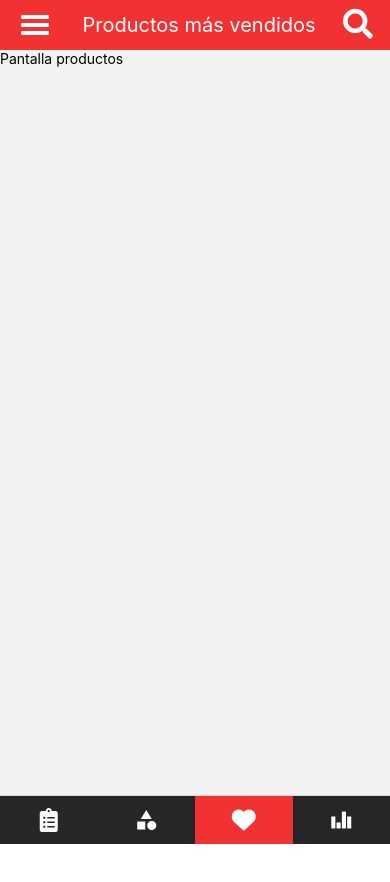
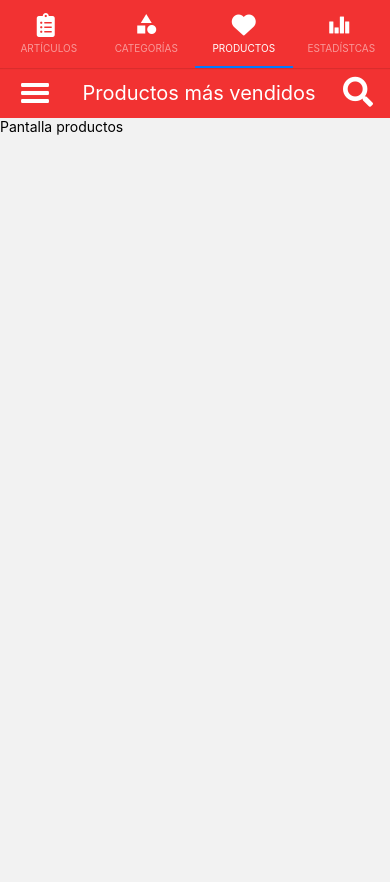
Before and after one commit to SebAcosta/Soft-spot, a React Native app: screen /Productos in a window 390 px wide. Shown: the top 882 px of the page. Before the commit the page ends 844 px from the top, so only its background shows below. Built offline with nearby package versions, Linux system fonts and the light colour scheme.

Commit message:
Changed bottom navigator to top navigator

```diff
--- a/Screens/Articulos.js
+++ b/Screens/Articulos.js
@@ -9,7 +9,6 @@ import { AntDesign,Entypo } from '@expo/vector-icons';
 const Articulos = (props) =>{
 	return (
 		<View style={styles.container}>
-			<Header productInfo={'Artículos'}/>
 			<View style={styles.listContainer}>
 				<FlatList
 					data={PRODUCTS}
--- a/components/ProductCard.js
+++ b/components/ProductCard.js
@@ -1,5 +1,5 @@
 import React, { useState } from 'react';
-import { StyleSheet, View, Text, Image, Dimensions} from "react-native";
+import { StyleSheet, View, Text, Image, Dimensions, TouchableWithoutFeedback } from "react-native";
 import TouchableCmp from "./UI/TouchableCmp";
 import { Entypo } from '@expo/vector-icons';
 import Modal from "react-native-modal";
@@ -7,16 +7,16 @@ import modal from "./modal"
 
 const ProductCard = (props) => {
 	const [isModalVisible, setModalVisible] = useState(false);
-	const modal = () =>{
+	const modal = () => {
 		setModalVisible(true);
 	}
-	return(
+	return (
 		<View>
 			<View style={styles.card0}>
 				<TouchableCmp onClick={modal}>
 					<View style={styles.card}>
 						<View style={styles.card2}>
-							<Image source={{uri: props.productInfo.img}} style={styles.image}/>
+							<Image source={{ uri: props.productInfo.img }} style={styles.image} />
 						</View>
 						<View style={styles.card3}>
 							<View style={styles.card4}>
@@ -28,14 +28,21 @@ const ProductCard = (props) => {
 							<Text style={styles.text2}>{props.productInfo.etiquetas}</Text>
 						</View>
 						<View style={styles.card5}>
-							<Entypo name="dots-three-vertical" size={30} color={"black"}/>
+							<Entypo name="dots-three-vertical" size={30} color={"black"} />
 						</View>
 					</View>
 				</TouchableCmp>
 			</View>
-			<Modal isVisible={isModalVisible} onRequestClose={()=>setModalVisible(false)}>
+			<Modal isVisible={isModalVisible} onRequestClose={() => setModalVisible(false)}>
+				<TouchableWithoutFeedback onPress={() => setModalVisible(false)}>
+					<View style={styles.notModal}>
+
+					</View>
+				</TouchableWithoutFeedback>
 				<View style={styles.modal}>
+					<View>
 						<Text>I am the modal content!</Text>
+					</View>
 				</View>
 			</Modal>
 		</View>
@@ -43,16 +50,16 @@ const ProductCard = (props) => {
 }
 export default ProductCard;
 
-const styles= StyleSheet.create({
+const styles = StyleSheet.create({
 	card0: {
 		width: '85%',
-        marginHorizontal:'7.5%',
-        height:Dimensions.get('window').height * 0.18,
-        borderRadius:10,
-        overflow:'hidden',
+		marginHorizontal: '7.5%',
+		height: Dimensions.get('window').height * 0.18,
+		borderRadius: 10,
+		overflow: 'hidden',
 		backgroundColor: '#D9D9D9',
-        marginBottom:1,
-		  marginTop:20,
+		marginBottom: 1,
+		marginTop: 20,
 
 		shadowColor: "#000",
 		shadowOffset: {
@@ -66,60 +73,64 @@ const styles= StyleSheet.create({
 	},
 	card: {
 		width: '100%',
-        height:Dimensions.get('window').height * 0.18,
-        borderRadius:10,
-        overflow:'hidden',
+		height: Dimensions.get('window').height * 0.18,
+		borderRadius: 10,
+		overflow: 'hidden',
 		backgroundColor: '#D9D9D9',
-		flexDirection:'row'
+		flexDirection: 'row'
 	},
 	image: {
-        width:'100%',
-        height:'100%',
-        resizeMode:'cover',
+		width: '100%',
+		height: '100%',
+		resizeMode: 'cover',
 	},
-    text:{
+	text: {
 		color: 'black',
 		fontSize: 23,
-        textAlign:'center',
-		  fontWeight:'bold',
-		  paddingTop:10
+		textAlign: 'center',
+		fontWeight: 'bold',
+		paddingTop: 10
 	},
-    text2:{
+	text2: {
 		color: 'black',
 		fontSize: 20,
-        textAlign:'left',
-		  paddingLeft:15,
-		  marginTop:7
+		textAlign: 'left',
+		paddingLeft: 15,
+		marginTop: 7
 	},
-    text3:{
+	text3: {
 		color: '#F23232',
 		fontSize: 20,
-        textAlign:'left',
-		  paddingLeft:15,
-		  marginTop:7
+		textAlign: 'left',
+		paddingLeft: 15,
+		marginTop: 7
 	},
-	 card2:{
+	card2: {
 		width: '30%',
-		height:'100%',
+		height: '100%',
 	},
-	 card3:{
-		width:'60%',
+	card3: {
+		width: '60%',
 	},
-	 card4:{
-		flexDirection:'row',
-		justifyContent:'space-between',
-		paddingHorizontal:10,
-		width:'90%'
+	card4: {
+		flexDirection: 'row',
+		justifyContent: 'space-between',
+		paddingHorizontal: 10,
+		width: '90%'
 	},
-	 card5:{
-		marginTop:15
+	card5: {
+		marginTop: 15
 	},
-	 modal:{
-		height:Dimensions.get('window').height*0.2,
-		width:Dimensions.get('window').width,
-		backgroundColor:'red',
-		marginLeft:-20,
-		marginTop:Dimensions.get('window').height*0.8,
-		borderRadius:10
+	modal: {
+		height: Dimensions.get('window').height * 0.2,
+		width: Dimensions.get('window').width,
+		backgroundColor: 'red',
+		marginLeft: -20,
+		borderRadius: 10
+	},
+	notModal: {
+		height: Dimensions.get('window').height * 0.8,
+		width: Dimensions.get('window').width,
+		marginLeft: -20,
 	}
 })
--- a/components/header2.js
+++ b/components/header2.js
@@ -1,7 +1,7 @@
 import { Dimensions, StyleSheet, Text, View, StatusBar } from 'react-native';
 import { Entypo,FontAwesome5,AntDesign } from '@expo/vector-icons';
 
-export default function header2(props) {
+export default function Header2(props) {
   return (
 		<View style={styles.container}>
 			<StatusBar
--- a/navigation/MainNavigator.js
+++ b/navigation/MainNavigator.js
@@ -1,4 +1,4 @@
-import { createBottomTabNavigator } from '@react-navigation/bottom-tabs';
+import { createMaterialTopTabNavigator  } from '@react-navigation/material-top-tabs';
 import {createStackNavigator} from '@react-navigation/stack';
 import { NavigationContainer } from '@react-navigation/native';
 import React from 'react';
@@ -10,8 +10,10 @@ import Estadisticas from '../Screens/Estadisticas';
 import EditarArticulo from '../Screens/EditarArticulo';
 import AgregarArticulo from '../Screens/AgregarArticulo';
 import AgregarCategoria from '../Screens/AgregarCategoria';
+import Header2 from '../components/header2';
+import header from '../components/header';
 
-const Tab = createBottomTabNavigator();
+const Tab = createMaterialTopTabNavigator();
 const Stack = createStackNavigator();
 
 export const StackNavigator = () =>{
@@ -41,16 +43,18 @@ export const StackNavigator = () =>{
 
 const TabNavigator = () =>{
 	return(
-		<Tab.Navigator screenOptions={{tabBarShowLabel:false,tabBarActiveBackgroundColor:'#F23232',
-		tabBarInactiveBackgroundColor:'#262626',headerShown:false}}>
+		<Tab.Navigator  initialRouteName="Artículos" screenOptions={{tabBarActiveTintColor: 'white',
+        tabBarLabelStyle: { fontSize: 10 },
+        tabBarStyle: { backgroundColor: '#F23232' },}}>
 			<Tab.Screen name="Artículos" component={Articulos} options={{
-				tabBarIcon:({focused})=><FontAwesome5 name="clipboard-list" size={24} color={"white"} />
+				tabBarIcon:()=><FontAwesome5 name="clipboard-list" size={24} color={"white"}
+				/>,
 			}}/>
 			<Tab.Screen name="Categorías" component={Categorias} options={{
-				tabBarIcon:({focused})=><MaterialIcons name="category" size={24} color={"white"} />
+				tabBarIcon:()=><MaterialIcons name="category" size={24} color={"white"} />
 			}}/>
 			<Tab.Screen name="Productos" component={Productos} options={{
-				tabBarIcon:({focused})=><AntDesign name="heart" size={24} color={"white"} />
+				tabBarIcon:()=><AntDesign name="heart" size={24} color={"white"} />
 			}}/>
 			<Tab.Screen name="Estadístcas" component={Estadisticas} options={{
 				tabBarIcon:({focused})=><Foundation name="graph-bar" size={24} color={"white"} />
--- a/package.json
+++ b/package.json
@@ -10,6 +10,7 @@
   },
   "dependencies": {
     "@react-navigation/bottom-tabs": "^6.4.0",
+    "@react-navigation/material-top-tabs": "^6.3.1",
     "@react-navigation/native": "^6.0.13",
     "@react-navigation/stack": "^6.3.4",
     "expo": "~46.0.16",
@@ -17,7 +18,9 @@
     "react": "18.0.0",
     "react-native": "0.69.6",
     "react-native-gesture-handler": "~2.5.0",
-    "react-native-modal": "^13.0.1"
+    "react-native-modal": "^13.0.1",
+    "react-native-tab-view": "^3.3.0",
+    "react-native-pager-view": "5.4.24"
   },
   "devDependencies": {
     "@babel/core": "^7.12.9"
```
Also changed, not shown: 1 other file (tests, documents, lock files or other folders). Lines whose indentation alone changed are shown as unchanged.
